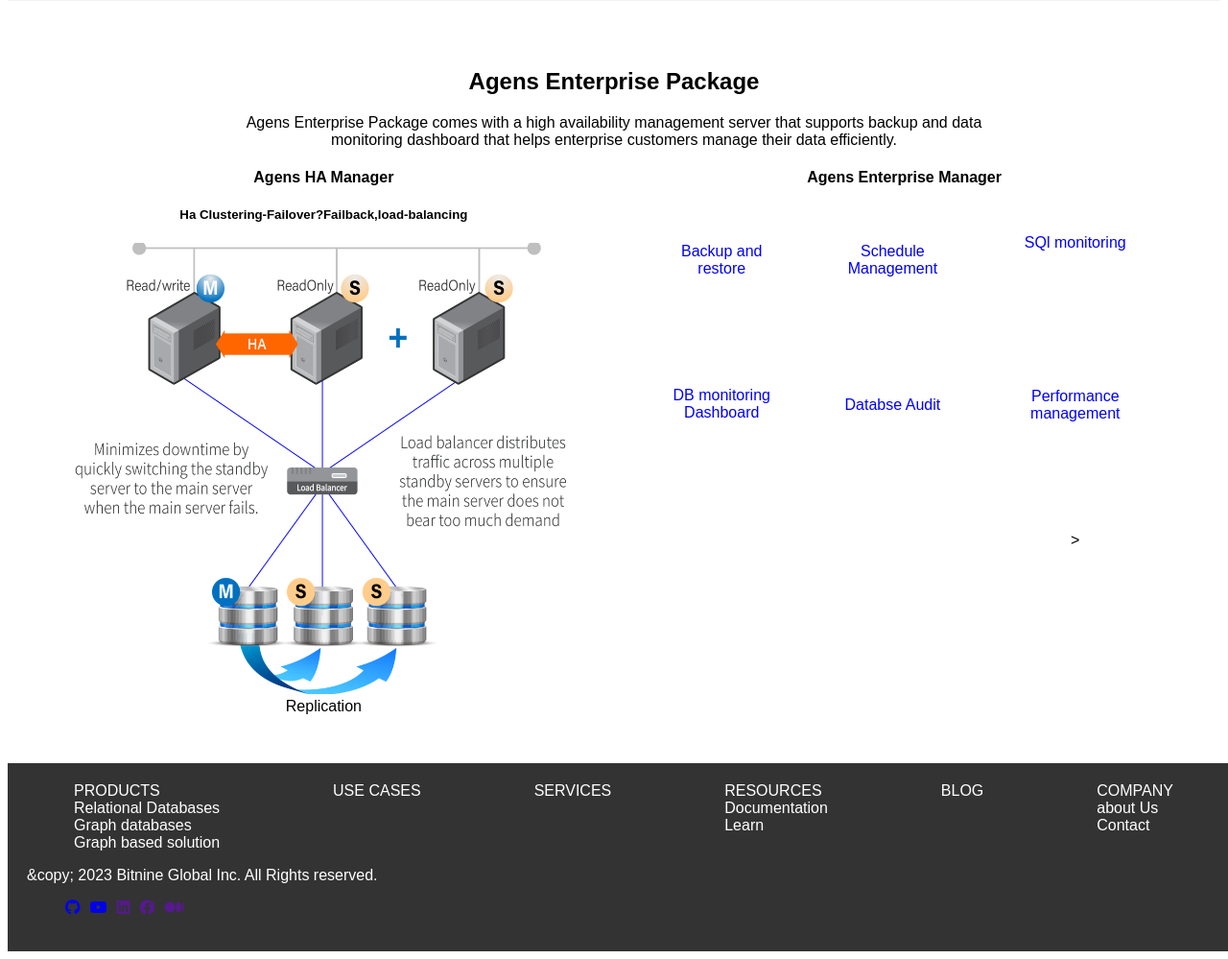
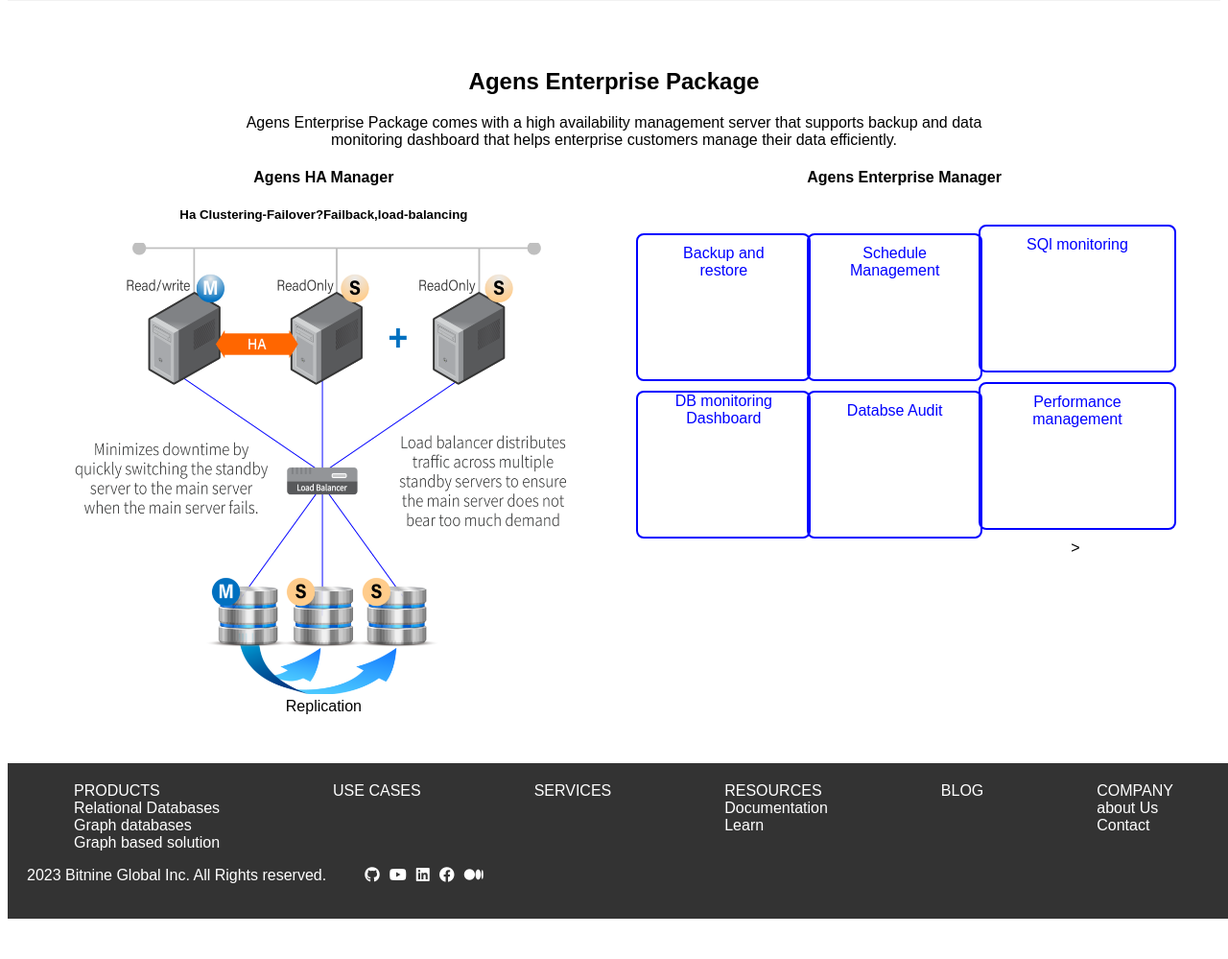
Before and after one commit to Michael-Ogaye/bitnine_pages, a Django app: page / in a window 1280 px wide. Shown: the part 2736-3735 px from the top of the page at 96% size. After the commit the page ends 3693 px from the top, so only its background shows below. Run offline with Django 4.2, Linux system fonts and the light colour scheme; a user stored in the database is signed in; some web fonts are replaced.

Commit message:
Update home.html
st:bottom

```diff
--- a/bitapp/templates/bitapp/home.html
+++ b/bitapp/templates/bitapp/home.html
@@ -413,6 +413,8 @@
         width: 100%;
         height: 150px;
         background-color: transparent;
+        border:2px solid blue;
+        border-radius:.5em;
         color: blue;
         margin: 10px 0;
         position: relative;
@@ -510,6 +512,14 @@
             display:flex;
             justify-content:space-between;
             color:white;
+        }
+
+        .ft ul li a{
+            color: white;
+        }
+        .dito{
+            display:flex;
+            justify-content:space-around;
         }
 
 
@@ -809,7 +819,7 @@
 
      <div class="ft">
 
-         <div>
+         <div class="dito">
              <div>
                  <p id="inject">
 
@@ -836,7 +846,7 @@
         var date= new Date()
         var year=date.getFullYear();
         const pr=document.getElementById('inject');
-        pr.innerText+=` &copy; ${year} Bitnine Global Inc. All Rights reserved.`
+        pr.innerText+=`  ${year} Bitnine Global Inc. All Rights reserved.`
 
 
     </script>
```
